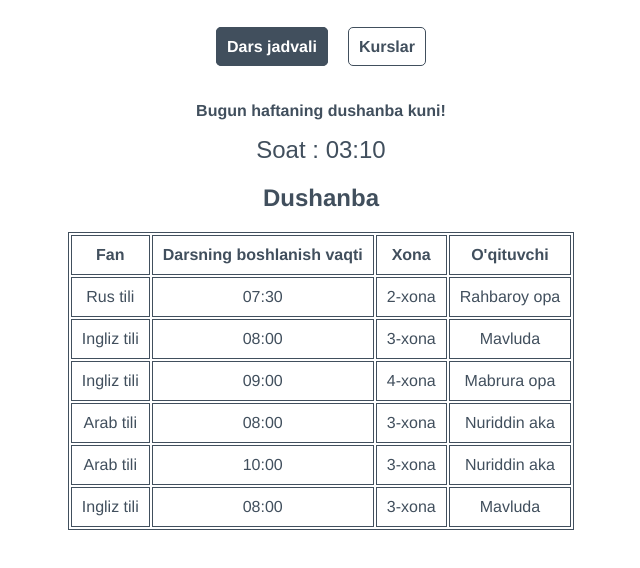
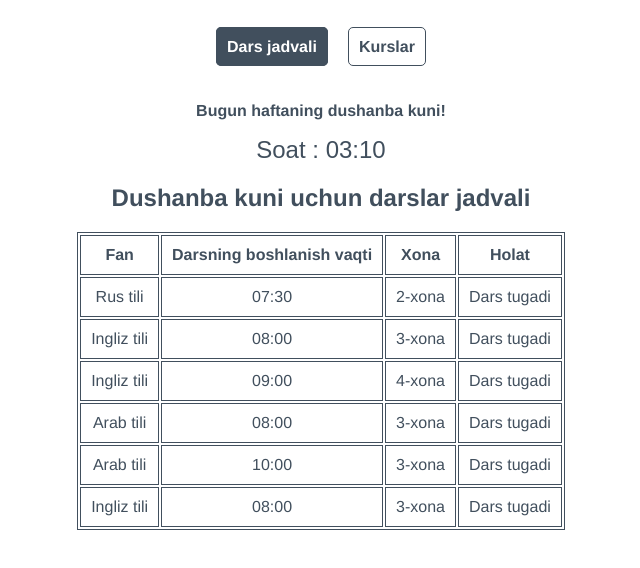
Before and after one commit to trozmatov/dars-jadval, a Vue app: page / in a window 1280 px wide. Shown: the top 568 px of the page, without its empty margins (319-959 px from the left). Built offline with nearby package versions, Linux system fonts and the light colour scheme.

Commit message:
Status bar changed

```diff
--- a/src/components/Days/Monday.vue
+++ b/src/components/Days/Monday.vue
@@ -1,48 +1,48 @@
 <template>
   <div id="table">
-    <h2>Dushanba</h2>
+    <h2>Dushanba kuni uchun darslar jadvali</h2>
     <table>
         <tr>
             <th>Fan</th>
             <th>Darsning boshlanish vaqti</th>
             <th>Xona</th>
-            <th>O'qituvchi</th>
+            <th>Holat</th>
         </tr>
         <tr>
             <td>Rus tili</td>
             <td>07:30</td>
             <td>2-xona</td>
-            <td>Rahbaroy opa</td>
+            <td>{{statusBar(findClock)}}</td>
         </tr>
         <tr>
             <td>Ingliz tili</td>
             <td>08:00</td>
             <td>3-xona</td>
-            <td>Mavluda</td>
+            <td>{{statusBar(findClock)}}</td>
         </tr>
         <tr>
             <td>Ingliz tili</td>
             <td>09:00</td>
             <td>4-xona</td>
-            <td>Mabrura opa</td>
+            <td>{{statusBar(findClock)}}</td>
         </tr>
         <tr>
             <td>Arab tili</td>
             <td>08:00</td>
             <td>3-xona</td>
-            <td>Nuriddin aka</td>
+            <td>{{statusBar(findClock)}}</td>
         </tr>
         <tr>
             <td>Arab tili</td>
             <td>10:00</td>
             <td>3-xona</td>
-            <td>Nuriddin aka</td>
+            <td>{{statusBar(findClock)}}</td>
         </tr>
         <tr>
             <td>Ingliz tili</td>
             <td>08:00</td>
             <td>3-xona</td>
-            <td>Mavluda</td>
+            <td>{{statusBar(findClock)}}</td>
         </tr>
     </table>
   </div>
@@ -51,9 +51,39 @@
 <script>
 export default {
     name: 'Monday',
-    props:[
+    data(){
+        return{
+            status:null,
+            findClock:null,
+        }
+    },
+     conputed:{
+        findClock (){
+            return (new Date().getHours());
+        }
+    },
+     methods:{
+        statusBar(clock){
+           let text= "";
+           switch(clock){
+            case 7 : text = 'Dars boshlanishiga 1 soatdan kam vaqt qoldi'; break;
+            case 8 : text = 'Dars boshlanishiga 1 soatdan kam vaqt qoldi'; break;
+            case 9 : text = 'Dars boshlanishiga 1 soatdan kam vaqt qoldi'; break;
+            case 10 : text = 'Dars boshlanishiga 1 soatdan kam vaqt qoldi'; break;
+            case 11: text = 'Dars boshlandi'; break;
+            case 13 : text = 'Dars boshlanishiga 1 soatdan kam vaqt qoldi'; break;
+            case 14: text = 'Dars boshlandi'; break;
 
-    ]
+            default: text = 'Dars tugadi';
+                break;
+
+
+
+           }
+
+           return text;
+        }
+    }
 }
 </script>
 
--- a/src/components/Days/Sunday.vue
+++ b/src/components/Days/Sunday.vue
@@ -34,8 +34,11 @@
 export default {
     name: 'Sunday',
     data(){
-        status:null;
-        findClock:null;
+        return{
+        status:null ,
+        findClock:null
+        }
+
 
     },
     conputed:{
```
